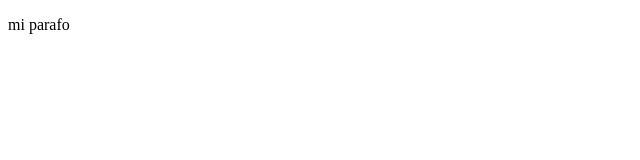
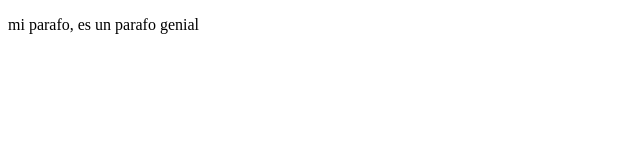
Before and after one commit to FabiofourGeeksacademy/claseGitProjectoBase, a plain HTML site: page index.html in a window 1280 px wide. Shown: the whole page, without its empty margins (0-640 px from the left). Drawn offline with Linux system fonts and the light colour scheme.

Commit message:
creando un conflicto

```diff
--- a/index.html
+++ b/index.html
@@ -9,7 +9,7 @@
 </head>
 
 <body>
-    <p>mi parafo</p>
+    <p>mi parafo, es un parafo genial</p>
 
     <img src="" alt="">
 </body>
```
